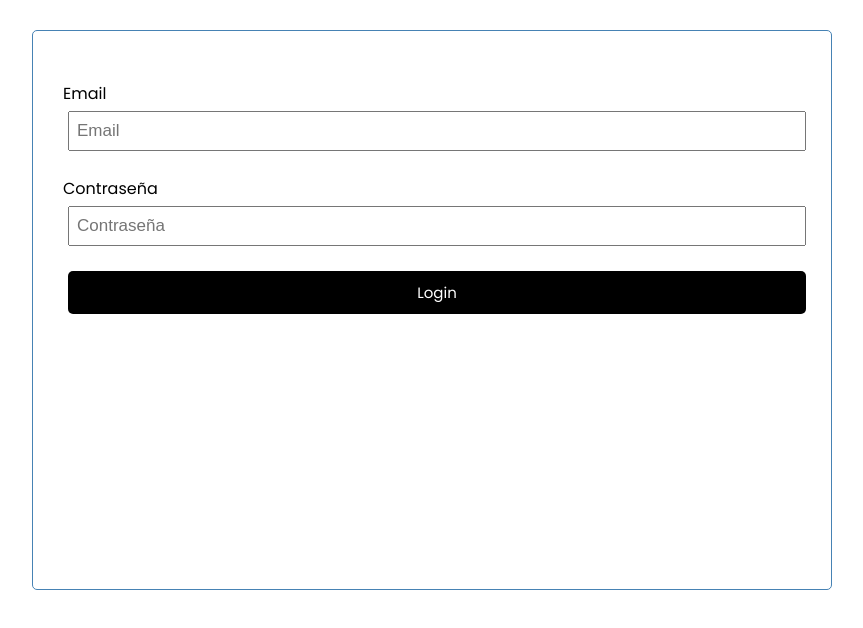
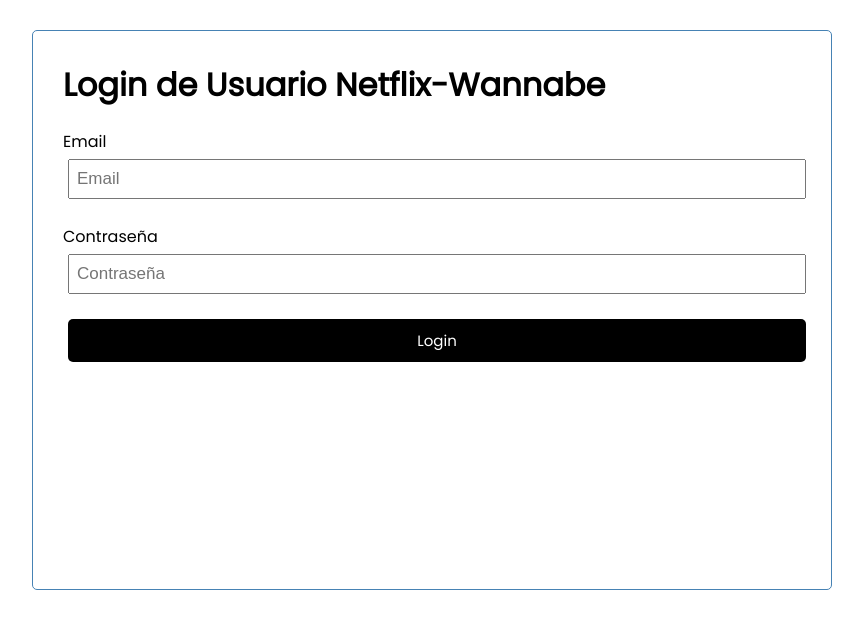
Before and after one commit to gsierra10/netflix-wannabe-front, a React (Create React App) app: page /login in a window 1280 px wide. Shown: the top 628 px of the page, without its empty margins (208-1071 px from the left). Built offline with nearby package versions, Linux system fonts and the light colour scheme.

Commit message:
added a header for the login page

```diff
--- /dev/null
+++ b/src/components/LoginHeader/LoginHeader.js
@@ -0,0 +1,15 @@
+// import PropTypes from 'prop-types'
+
+const LoginHeader = ({ title }) => {
+    return (
+        <header className='header'>
+            <h1>{title}</h1>
+        </header>
+    )
+}
+
+LoginHeader.defaultProps = {
+    title: 'Login de Usuario Netflix-Wannabe'
+}
+
+export default LoginHeader
--- a/src/components/Header/Header.js
+++ b/src/components/RegisterHeader/RegisterHeader.js
@@ -1,6 +1,6 @@
 // import PropTypes from 'prop-types'
 
-const Header = ({ title }) => {
+const RegisterHeader = ({ title }) => {
     return (
         <header className='header'>
             <h1>{title}</h1>
@@ -8,8 +8,8 @@
     )
 }
 
-Header.defaultProps = {
+RegisterHeader.defaultProps = {
     title: 'Registro de Usuario Netflix-Wannabe'
 }
 
-export default Header
+export default RegisterHeader
--- a/src/containers/LoginPage/LoginPage.js
+++ b/src/containers/LoginPage/LoginPage.js
@@ -1,8 +1,9 @@
 import LoginUser from "../../components/LoginUser/LoginUser"
-
+import LoginHeader from "../../components/LoginHeader/LoginHeader"
 const LoginPage = () => {
     return (
         <div>
+            <LoginHeader />
             <LoginUser />
         </div>
     )
--- a/src/containers/RegisterPage/RegisterPage.js
+++ b/src/containers/RegisterPage/RegisterPage.js
@@ -1,11 +1,11 @@
 import React from 'react'
 import AddUser from '../../components/AddUser/AddUser'
-import Header from '../../components/Header/Header'
+import RegisterHeader from '../../components/RegisterHeader/RegisterHeader'
 
 const RegisterPage = () => {
     return (
         <div>
-            <Header />
+            <RegisterHeader />
             <AddUser />
         </div>
     )
```
